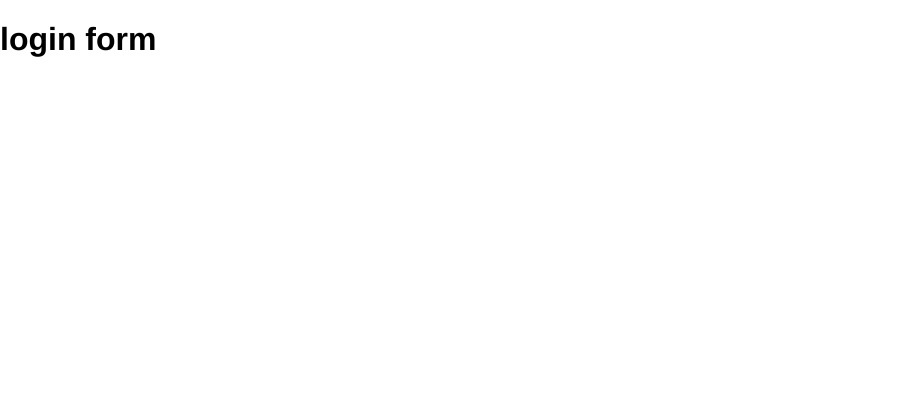
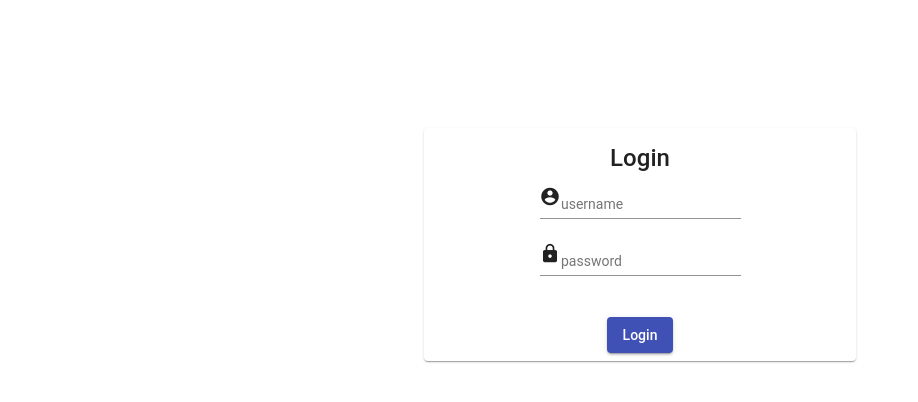
Before and after one commit to avosalmon/angular5-ngrx-sample, an Angular app: page /login in a window 1280 px wide. Shown: the top 402 px of the page, without its empty margins (0-918 px from the left). Built offline with nearby package versions, Linux system fonts and the light colour scheme.

Commit message:
feat: implement login form

```diff
--- a/src/app/feature/login/containers/login-form/login-form.component.html
+++ b/src/app/feature/login/containers/login-form/login-form.component.html
@@ -1 +1,18 @@
-<h1>login form</h1>
+<div class="container">
+  <mat-card>
+    <mat-card-title>Login</mat-card-title>
+    <mat-card-content>
+      <mat-form-field>
+        <mat-icon matPrefix>account_circle</mat-icon>
+        <input matInput placeholder="username">
+      </mat-form-field>
+      <mat-form-field>
+        <mat-icon matPrefix>lock</mat-icon>
+        <input matInput type="password" placeholder="password">
+      </mat-form-field>
+    </mat-card-content>
+    <mat-card-actions>
+      <button mat-raised-button color="primary">Login</button>
+    </mat-card-actions>
+  </mat-card>
+</div>
--- a/src/app/feature/login/containers/login-form/login-form.component.scss
+++ b/src/app/feature/login/containers/login-form/login-form.component.scss
@@ -0,0 +1,11 @@
+.container {
+  display: flex;
+  justify-content: center;
+  align-items: center;
+  padding-top: 10%;
+}
+
+mat-card {
+  width: 400px;
+  text-align: center;
+}
--- /dev/null
+++ b/src/app/feature/login/login-material.module.ts
@@ -0,0 +1,20 @@
+import { NgModule } from '@angular/core';
+import { MatButtonModule } from '@angular/material/button';
+import { MatCardModule } from '@angular/material/card';
+import { MatIconModule } from '@angular/material/icon';
+import { MatFormFieldModule } from '@angular/material/form-field';
+import { MatInputModule } from '@angular/material/input';
+
+const modules = [
+  MatButtonModule,
+  MatCardModule,
+  MatIconModule,
+  MatFormFieldModule,
+  MatInputModule
+];
+
+@NgModule({
+  imports: modules,
+  exports: modules
+})
+export class LoginMaterialModule { }
--- a/src/app/feature/login/login.module.ts
+++ b/src/app/feature/login/login.module.ts
@@ -1,6 +1,7 @@
 import { NgModule } from '@angular/core';
 import { CommonModule } from '@angular/common';
 
+import { LoginMaterialModule } from './login-material.module';
 import { LoginRoutingModule } from './login-routing.module';
 import { LoginComponent } from './login.component';
 import { LoginFormComponent } from './containers/login-form/login-form.component';
@@ -8,7 +9,8 @@ import { LoginFormComponent } from './containers/login-form/login-form.component
 @NgModule({
   imports: [
     CommonModule,
-    LoginRoutingModule
+    LoginRoutingModule,
+    LoginMaterialModule
   ],
   declarations: [
     LoginComponent,
```
